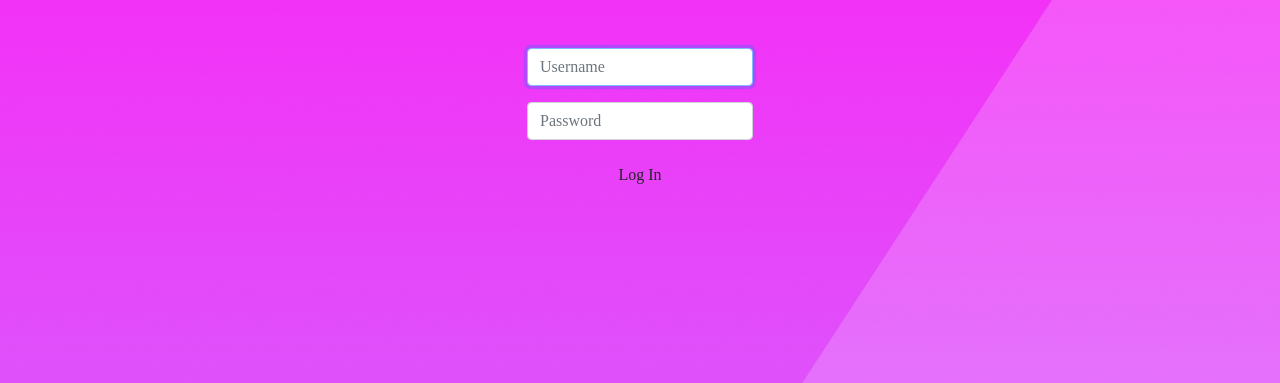
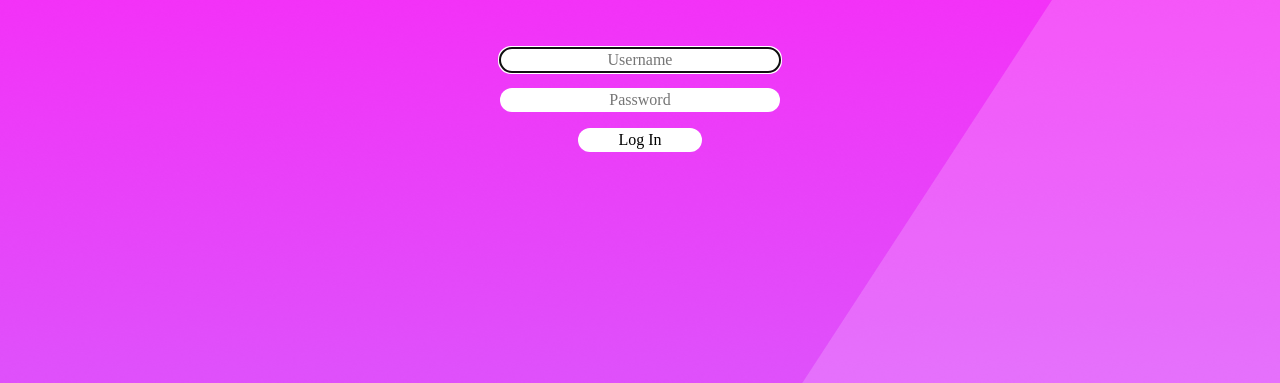
Before and after one commit to RickSunder/picus2.0, a Flask app: page /login in a window 1280 px wide. Shown: the part 71-454 px from the top of the page. Run offline with Flask 2, Linux system fonts and the light colour scheme; some libraries are stand-ins or nearby versions; some web fonts are replaced.

Commit message:
kapsalon

```diff
--- a/application.py
+++ b/application.py
@@ -61,6 +61,8 @@ def register():
             return "jammer neef"
         elif not request.form.get("confirmation"):
             return "jammer neef"
+        elif len(db.execute("SELECT * FROM users WHERE email=:email", event=request.form.get("email"))) > 0:
+            return "Email already in use"
 
         geregistreerd = db.execute("INSERT INTO users (email, username, hash) VALUES(:email, :username, :password)", email=request.form.get("email"), username=request.form.get("username"), password=pwd_context.hash(request.form.get("password")))
 
--- a/static/styles.css
+++ b/static/styles.css
@@ -143,7 +143,25 @@ h5 {
     margin-left: auto;
     margin-right: auto;
     text-align: center;
+
 }
+
+.vulinlog
+{
+    /* center contents */
+    margin-left: auto;
+    margin-right: auto;
+    text-align: center;
+    background-color: white;
+    border-radius: 50px;
+    background: 4px solid white;
+    border: none;
+    display: inline-block;
+    overflow: hidden;
+    padding: 0 40px;
+    position: relative;
+}
+
 
 main .form-control
 {
--- a/templates/login.html
+++ b/templates/login.html
@@ -10,14 +10,15 @@
         <br>
         <div class="container">
         <fieldset>
+            <div>
+                <input autocomplete="off" autofocus class="vulinlog" name="username" placeholder="Username" type="text"/>
+            </div>
+            <p></p>
             <div class="form-group">
-                <input autocomplete="off" autofocus class="form-control" name="username" placeholder="Username" type="text"/>
+                <input class="vulinlog" name="password" placeholder="Password" type="password"/>
             </div>
             <div class="form-group">
-                <input class="form-control" name="password" placeholder="Password" type="password"/>
-            </div>
-            <div class="form-group">
-                <button class="btn btn-default" type="submit">Log In</button>
+                <button class="vulinlog" type="submit">Log In</button>
             </div>
         </fieldset>
         </div>
```
